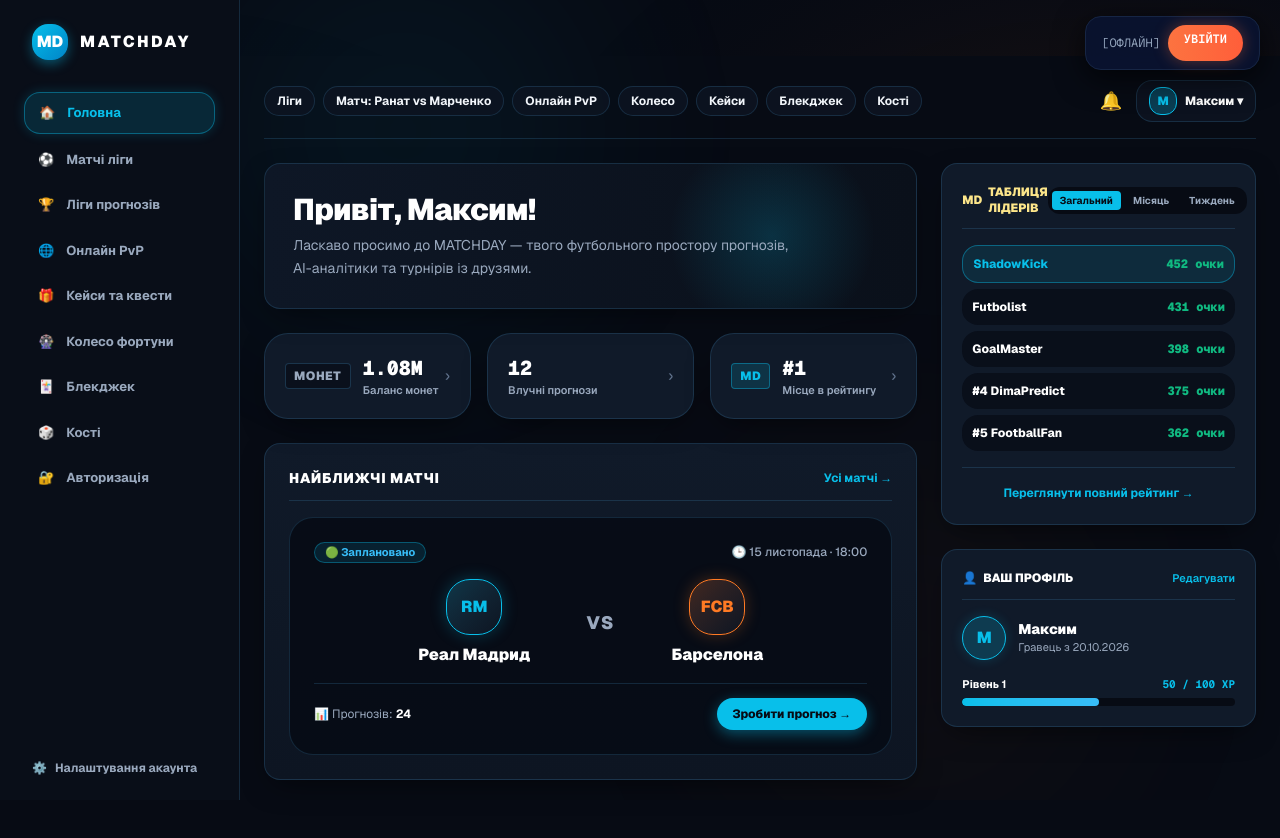
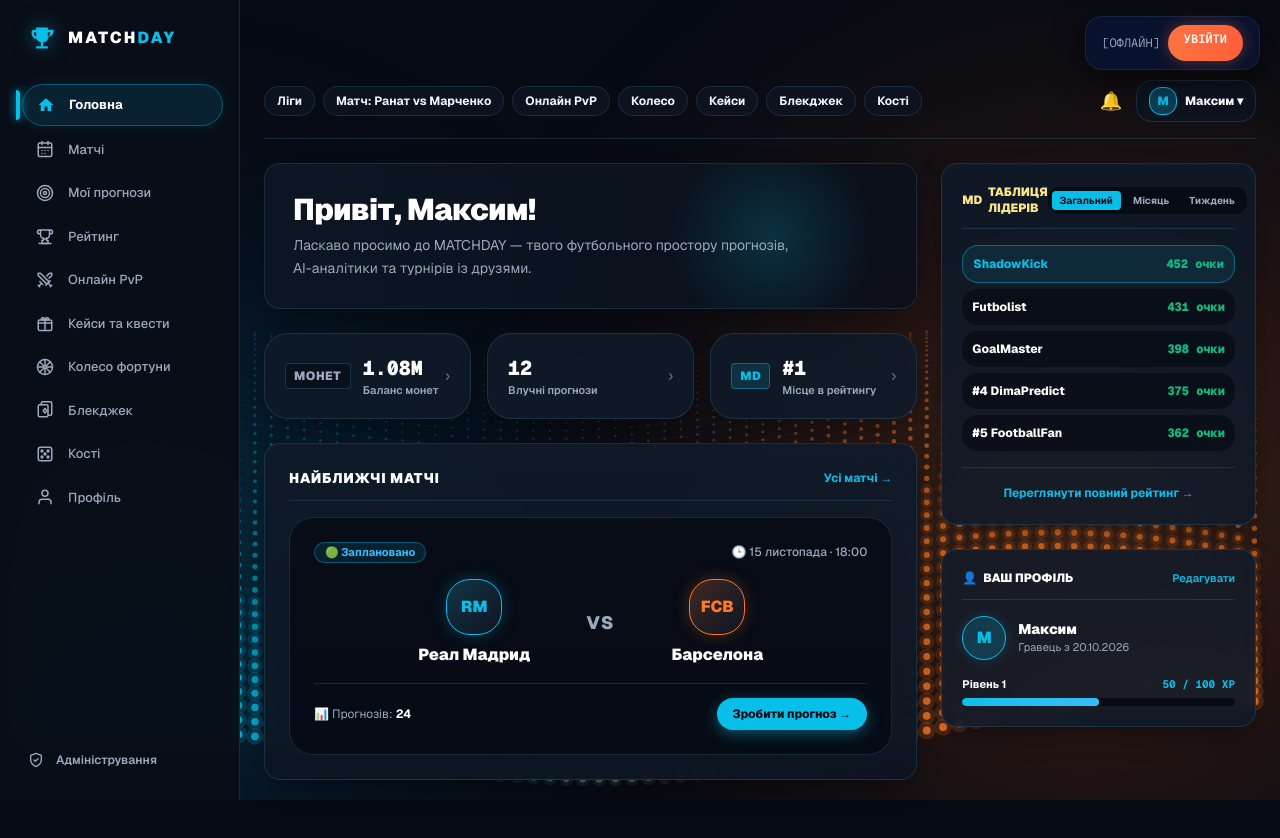
Before and after one commit to AlduinFikriCerkes2248/LLM-PROGEKT, a Next.js app: page /dashboard in a window 1280 px wide. Shown: the top 838 px of the page. Built offline with nearby package versions, Linux system fonts and the light colour scheme; no server answers.

Commit message:
feat(sidebar): replace emojis with uniform clean vector SVG icons and enhance ocean background on dashboard

```diff
--- a/app/dashboard/page.tsx
+++ b/app/dashboard/page.tsx
@@ -124,144 +124,214 @@ export default function DashboardPage() {
   const userInitial = username.charAt(0).toUpperCase() || "M";
 
   return (
-    <div className="relative min-h-screen bg-[#070b14] text-[#f1f5fa] font-sans antialiased overflow-x-hidden selection:bg-[#08bfea]/30 selection:text-[#2cd5fb] flex">
-      {/* 1. ФОНОВЕ СТАДІОННЕ СЯЙВО */}
-      <div className="pointer-events-none fixed inset-0 z-0 overflow-hidden opacity-30">
-        <div className="absolute -top-36 left-[10%] h-[550px] w-[550px] rounded-full bg-[radial-gradient(circle,rgba(8,191,234,0.3)_0%,transparent_70%)] blur-[100px]" />
-        <div className="absolute -bottom-36 right-[5%] h-[600px] w-[600px] rounded-full bg-[radial-gradient(circle,rgba(255,122,36,0.2)_0%,transparent_70%)] blur-[110px]" />
-      </div>
-
-      {/* 2. ЛІВИЙ НАВІГАЦІЙНИЙ САЙДБАР (ТОЧ В ТОЧ ЯК НА СКРІНШОТІ) */}
-      <aside className="w-[240px] h-screen fixed left-0 top-0 bg-[#090e18] border-r border-[rgba(65,140,190,0.22)] p-6 hidden md:flex flex-col justify-between z-30">
+    <div className="relative min-h-screen bg-transparent text-[#f1f5fa] font-sans antialiased overflow-x-hidden selection:bg-[#08bfea]/30 selection:text-[#2cd5fb] flex">
+      {/* 1. ЛІВИЙ НАВІГАЦІЙНИЙ САЙДБАР З ОДНОТИПНИМИ ВЕКТОРНИМИ ІКОНКАМИ (ТОЧ В ТОЧ ЯК НА РЕФЕРЕНСІ) */}
+      <aside className="w-[240px] h-screen fixed left-0 top-0 bg-[#090e18]/95 backdrop-blur-md border-r border-[rgba(65,140,190,0.22)] py-6 px-4 hidden md:flex flex-col justify-between z-30 select-none">
         <div>
-          {/* Бренд */}
-          <Link href="/dashboard" className="flex items-center gap-3 pl-2 mb-8 group">
-            <div className="w-9 h-9 rounded-lg bg-gradient-to-br from-[#08bfea] to-[#0284c7] flex items-center justify-center font-black text-white text-base shadow-[0_4px_12px_rgba(8,191,234,0.4)]">
-              MD
+          {/* Бренд: Трофей + MATCH (білий) + DAY (блакитний) */}
+          <Link href="/dashboard" className="flex items-center gap-3 pl-3 mb-8 group">
+            <div className="text-[#08bfea] drop-shadow-[0_0_10px_rgba(8,191,234,0.5)]">
+              <svg className="w-7 h-7" viewBox="0 0 24 24" fill="currentColor">
+                <path d="M19 5h-2V3H7v2H5c-1.1 0-2 .9-2 2v1c0 2.55 1.92 4.63 4.39 4.94A5.01 5.01 0 0 0 11 15.9V19H7v2h10v-2h-4v-3.1c2.42-.36 4.3-2.31 4.61-4.96C20.08 10.63 22 8.55 22 6V5h-3zm-14 3V7h2v3.82C5.84 10.4 5 9.3 5 8zm14 0c0 1.3-.84 2.4-2 2.82V7h2v1z" />
+              </svg>
             </div>
-            <span className="text-base font-black tracking-[0.16em] text-white uppercase group-hover:text-[#08bfea] transition-colors">
-              MATCHDAY
-            </span>
+            <div className="text-base font-black tracking-[0.14em] uppercase">
+              <span className="text-white">MATCH</span>
+              <span className="text-[#08bfea]">DAY</span>
+            </div>
           </Link>
 
-          {/* Список навігації */}
-          <ul className="flex flex-col gap-1.5 list-none">
-            {/* Головна (Active) */}
-            <li>
+          {/* Список навігації з однотипними SVG іконками */}
+          <ul className="flex flex-col gap-1 list-none p-0 m-0">
+            {/* 1. Головна (Active з лівим індикатором) */}
+            <li className="relative">
+              <div className="absolute left-0 top-1.5 bottom-1.5 w-1 bg-[#08bfea] rounded-r shadow-[0_0_10px_#08bfea]" />
               <Link
                 href="/dashboard"
-                className="flex items-center gap-3 px-3.5 py-2.5 rounded-lg text-[13px] font-bold text-[#08bfea] bg-[rgba(8,191,234,0.15)] border border-[rgba(8,191,234,0.4)] shadow-[0_0_12px_rgba(8,191,234,0.2)] transition-all"
+                className="flex items-center gap-3.5 px-3.5 py-2.5 rounded-xl text-[13px] font-bold text-white bg-[rgba(8,191,234,0.12)] border border-[rgba(8,191,234,0.35)] shadow-[0_0_15px_rgba(8,191,234,0.12)] transition-all ml-1.5"
               >
-                <span>🏠</span>
+                <svg className="w-[18px] h-[18px] text-[#08bfea] shrink-0" viewBox="0 0 24 24" fill="currentColor">
+                  <path d="M10 20v-6h4v6h5v-8h3L12 3 2 12h3v8z" />
+                </svg>
                 <span>Головна</span>
               </Link>
             </li>
 
-            {/* Матчі ліги */}
+            {/* 2. Матчі ліги (Календар) */}
             <li>
               <Link
                 href="/leagues"
-                className="flex items-center gap-3 px-3.5 py-2.5 rounded-lg text-[13px] font-bold text-[#9aa9be] hover:text-white hover:bg-[rgba(13,21,34,0.8)] transition-all"
+                className="group flex items-center gap-3.5 px-3.5 py-2.5 rounded-xl text-[13px] font-medium text-[#9aa9be] hover:text-white hover:bg-[rgba(13,21,34,0.8)] transition-all ml-1.5"
               >
-                <span>⚽</span>
-                <span>Матчі ліги</span>
+                <svg className="w-[18px] h-[18px] text-[#9aa9be] group-hover:text-[#08bfea] transition-colors shrink-0" viewBox="0 0 24 24" fill="none" stroke="currentColor" strokeWidth="2" strokeLinecap="round" strokeLinejoin="round">
+                  <rect x="3" y="4" width="18" height="18" rx="2" ry="2" />
+                  <line x1="16" y1="2" x2="16" y2="6" />
+                  <line x1="8" y1="2" x2="8" y2="6" />
+                  <line x1="3" y1="10" x2="21" y2="10" />
+                  <path d="M8 14h.01M12 14h.01M16 14h.01M8 18h.01M12 18h.01" />
+                </svg>
+                <span>Матчі</span>
               </Link>
             </li>
 
-            {/* Ліги прогнозів */}
+            {/* 3. Мої прогнози (Мішень / Ціль) */}
             <li>
               <Link
                 href="/leagues"
-                className="flex items-center gap-3 px-3.5 py-2.5 rounded-lg text-[13px] font-bold text-[#9aa9be] hover:text-white hover:bg-[rgba(13,21,34,0.8)] transition-all"
+                className="group flex items-center gap-3.5 px-3.5 py-2.5 rounded-xl text-[13px] font-medium text-[#9aa9be] hover:text-white hover:bg-[rgba(13,21,34,0.8)] transition-all ml-1.5"
               >
-                <span>🏆</span>
-                <span>Ліги прогнозів</span>
+                <svg className="w-[18px] h-[18px] text-[#9aa9be] group-hover:text-[#08bfea] transition-colors shrink-0" viewBox="0 0 24 24" fill="none" stroke="currentColor" strokeWidth="2" strokeLinecap="round" strokeLinejoin="round">
+                  <circle cx="12" cy="12" r="10" />
+                  <circle cx="12" cy="12" r="6" />
+                  <circle cx="12" cy="12" r="2" />
+                </svg>
+                <span>Мої прогнози</span>
               </Link>
             </li>
 
-            {/* Онлайн PvP */}
+            {/* 4. Рейтинг / Ліги (Кубок) */}
+            <li>
+              <Link
+                href="/leagues"
+                className="group flex items-center gap-3.5 px-3.5 py-2.5 rounded-xl text-[13px] font-medium text-[#9aa9be] hover:text-white hover:bg-[rgba(13,21,34,0.8)] transition-all ml-1.5"
+              >
+                <svg className="w-[18px] h-[18px] text-[#9aa9be] group-hover:text-[#08bfea] transition-colors shrink-0" viewBox="0 0 24 24" fill="none" stroke="currentColor" strokeWidth="2" strokeLinecap="round" strokeLinejoin="round">
+                  <path d="M6 9H4.5a2.5 2.5 0 0 1 0-5H6" />
+                  <path d="M18 9h1.5a2.5 2.5 0 0 0 0-5H18" />
+                  <path d="M4 22h16" />
+                  <path d="M10 14.66V17c0 .55-.45 1-1 1H8v4h8v-4h-1c-.55 0-1-.45-1-1v-2.34" />
+                  <path d="M6 4h12v6a6 6 0 0 1-12 0V4z" />
+                </svg>
+                <span>Рейтинг</span>
+              </Link>
+            </li>
+
+            {/* 5. Онлайн PvP (Арена / Схрещені шпаги) */}
             <li>
               <Link
                 href="/online"
-                className="flex items-center gap-3 px-3.5 py-2.5 rounded-lg text-[13px] font-bold text-[#9aa9be] hover:text-white hover:bg-[rgba(13,21,34,0.8)] transition-all"
+                className="group flex items-center gap-3.5 px-3.5 py-2.5 rounded-xl text-[13px] font-medium text-[#9aa9be] hover:text-white hover:bg-[rgba(13,21,34,0.8)] transition-all ml-1.5"
               >
-                <span>🌐</span>
+                <svg className="w-[18px] h-[18px] text-[#9aa9be] group-hover:text-[#08bfea] transition-colors shrink-0" viewBox="0 0 24 24" fill="none" stroke="currentColor" strokeWidth="2" strokeLinecap="round" strokeLinejoin="round">
+                  <polyline points="14.5 17.5 3 6 3 3 6 3 17.5 14.5" />
+                  <line x1="13" y1="19" x2="19" y2="13" />
+                  <line x1="16" y1="16" x2="20" y2="20" />
+                  <line x1="19" y1="21" x2="21" y2="19" />
+                  <polyline points="14.5 6.5 18 3 21 3 21 6 17.5 9.5" />
+                  <line x1="5" y1="14" x2="9" y2="18" />
+                  <line x1="7" y1="17" x2="4" y2="20" />
+                  <line x1="3" y1="19" x2="5" y2="21" />
+                </svg>
                 <span>Онлайн PvP</span>
               </Link>
             </li>
 
-            {/* Кейси та квести */}
+            {/* 6. Кейси (Скриня / Подарунок) */}
             <li>
               <Link
                 href="/cases"
-                className="flex items-center gap-3 px-3.5 py-2.5 rounded-lg text-[13px] font-bold text-[#9aa9be] hover:text-white hover:bg-[rgba(13,21,34,0.8)] transition-all"
+                className="group flex items-center gap-3.5 px-3.5 py-2.5 rounded-xl text-[13px] font-medium text-[#9aa9be] hover:text-white hover:bg-[rgba(13,21,34,0.8)] transition-all ml-1.5"
               >
-                <span>🎁</span>
+                <svg className="w-[18px] h-[18px] text-[#9aa9be] group-hover:text-[#08bfea] transition-colors shrink-0" viewBox="0 0 24 24" fill="none" stroke="currentColor" strokeWidth="2" strokeLinecap="round" strokeLinejoin="round">
+                  <rect x="3" y="8" width="18" height="14" rx="2" />
+                  <path d="M12 8v14" />
+                  <path d="M3 12h18" />
+                  <path d="M12 8a3 3 0 0 0-3-3c-1.5 0-2 .8-2 1.5S7.5 8 12 8z" />
+                  <path d="M12 8a3 3 0 0 1 3-3c1.5 0 2 .8 2 1.5S16.5 8 12 8z" />
+                </svg>
                 <span>Кейси та квести</span>
               </Link>
             </li>
 
-            {/* Колесо фортуни */}
+            {/* 7. Колесо фортуни (Колесо) */}
             <li>
               <Link
                 href="/wheel"
-                className="flex items-center gap-3 px-3.5 py-2.5 rounded-lg text-[13px] font-bold text-[#9aa9be] hover:text-white hover:bg-[rgba(13,21,34,0.8)] transition-all"
+                className="group flex items-center gap-3.5 px-3.5 py-2.5 rounded-xl text-[13px] font-medium text-[#9aa9be] hover:text-white hover:bg-[rgba(13,21,34,0.8)] transition-all ml-1.5"
               >
-                <span>🎡</span>
+                <svg className="w-[18px] h-[18px] text-[#9aa9be] group-hover:text-[#08bfea] transition-colors shrink-0" viewBox="0 0 24 24" fill="none" stroke="currentColor" strokeWidth="2" strokeLinecap="round" strokeLinejoin="round">
+                  <circle cx="12" cy="12" r="10" />
+                  <circle cx="12" cy="12" r="2" />
+                  <line x1="12" y1="2" x2="12" y2="10" />
+                  <line x1="12" y1="14" x2="12" y2="22" />
+                  <line x1="2" y1="12" x2="10" y2="12" />
+                  <line x1="14" y1="12" x2="22" y2="12" />
+                  <line x1="4.93" y1="4.93" x2="10.59" y2="10.59" />
+                  <line x1="13.41" y1="13.41" x2="19.07" y2="19.07" />
+                  <line x1="4.93" y1="19.07" x2="10.59" y2="13.41" />
+                  <line x1="13.41" y1="10.59" x2="19.07" y2="4.93" />
+                </svg>
                 <span>Колесо фортуни</span>
               </Link>
             </li>
 
-            {/* Блекджек */}
+            {/* 8. Блекджек (Карти) */}
             <li>
               <Link
                 href="/blackjack"
-                className="flex items-center gap-3 px-3.5 py-2.5 rounded-lg text-[13px] font-bold text-[#9aa9be] hover:text-white hover:bg-[rgba(13,21,34,0.8)] transition-all"
+                className="group flex items-center gap-3.5 px-3.5 py-2.5 rounded-xl text-[13px] font-medium text-[#9aa9be] hover:text-white hover:bg-[rgba(13,21,34,0.8)] transition-all ml-1.5"
               >
-                <span>🃏</span>
+                <svg className="w-[18px] h-[18px] text-[#9aa9be] group-hover:text-[#08bfea] transition-colors shrink-0" viewBox="0 0 24 24" fill="none" stroke="currentColor" strokeWidth="2" strokeLinecap="round" strokeLinejoin="round">
+                  <rect x="3" y="5" width="13" height="16" rx="2" />
+                  <path d="M7 5V3a2 2 0 0 1 2-2h10a2 2 0 0 1 2 2v14a2 2 0 0 1-2 2h-2" />
+                  <path d="M9.5 13l2.5-3 2.5 3-2.5 3z" />
+                </svg>
                 <span>Блекджек</span>
               </Link>
             </li>
 
-            {/* Кості */}
+            {/* 9. Кості (Кубик 3D) */}
             <li>
               <Link
                 href="/dice"
-                className="flex items-center gap-3 px-3.5 py-2.5 rounded-lg text-[13px] font-bold text-[#9aa9be] hover:text-white hover:bg-[rgba(13,21,34,0.8)] transition-all"
+                className="group flex items-center gap-3.5 px-3.5 py-2.5 rounded-xl text-[13px] font-medium text-[#9aa9be] hover:text-white hover:bg-[rgba(13,21,34,0.8)] transition-all ml-1.5"
               >
-                <span>🎲</span>
+                <svg className="w-[18px] h-[18px] text-[#9aa9be] group-hover:text-[#08bfea] transition-colors shrink-0" viewBox="0 0 24 24" fill="none" stroke="currentColor" strokeWidth="2" strokeLinecap="round" strokeLinejoin="round">
+                  <rect x="3" y="3" width="18" height="18" rx="3" />
+                  <circle cx="8" cy="8" r="1.2" fill="currentColor" />
+                  <circle cx="16" cy="8" r="1.2" fill="currentColor" />
+                  <circle cx="12" cy="12" r="1.2" fill="currentColor" />
+                  <circle cx="8" cy="16" r="1.2" fill="currentColor" />
+                  <circle cx="16" cy="16" r="1.2" fill="currentColor" />
+                </svg>
                 <span>Кості</span>
               </Link>
             </li>
 
-            {/* Авторизація */}
+            {/* 10. Профіль / Авторизація (Людина) */}
             <li>
               <Link
                 href="/login"
-                className="flex items-center gap-3 px-3.5 py-2.5 rounded-lg text-[13px] font-bold text-[#9aa9be] hover:text-white hover:bg-[rgba(13,21,34,0.8)] transition-all"
+                className="group flex items-center gap-3.5 px-3.5 py-2.5 rounded-xl text-[13px] font-medium text-[#9aa9be] hover:text-white hover:bg-[rgba(13,21,34,0.8)] transition-all ml-1.5"
               >
-                <span>🔐</span>
-                <span>Авторизація</span>
+                <svg className="w-[18px] h-[18px] text-[#9aa9be] group-hover:text-[#08bfea] transition-colors shrink-0" viewBox="0 0 24 24" fill="none" stroke="currentColor" strokeWidth="2" strokeLinecap="round" strokeLinejoin="round">
+                  <path d="M20 21v-2a4 4 0 0 0-4-4H8a4 4 0 0 0-4 4v2" />
+                  <circle cx="12" cy="7" r="4" />
+                </svg>
+                <span>Профіль</span>
               </Link>
             </li>
           </ul>
         </div>
 
-        {/* Налаштування акаунта внизу сайдбару */}
+        {/* Налаштування акаунта внизу (Щит / Шестерня) */}
         <div>
           <Link
             href="/login"
-            className="flex items-center gap-2 pl-2 text-xs font-bold text-[#9aa9be] hover:text-white transition-colors"
+            className="group flex items-center gap-3 px-3 py-2 text-xs font-semibold text-[#9aa9be] hover:text-white hover:bg-[rgba(13,21,34,0.6)] rounded-xl transition-all"
           >
-            <span>⚙️</span>
-            <span>Налаштування акаунта</span>
+            <svg className="w-[16px] h-[16px] text-[#9aa9be] group-hover:text-[#08bfea] transition-colors shrink-0" viewBox="0 0 24 24" fill="none" stroke="currentColor" strokeWidth="2" strokeLinecap="round" strokeLinejoin="round">
+              <path d="M12 22s8-4 8-10V5l-8-3-8 3v7c0 6 8 10 8 10z" />
+              <polyline points="9 12 11 14 15 10" />
+            </svg>
+            <span>Адміністрування</span>
           </Link>
         </div>
       </aside>
 
-      {/* 3. ГОЛОВНИЙ ВМІСТ (MAIN WRAPPER, ЗМІЩЕНИЙ НА 240px ВПРАВО) */}
+      {/* 2. ГОЛОВНИЙ ВМІСТ (MAIN WRAPPER, ЗМІЩЕНИЙ НА 240px ВПРАВО) */}
       <main className="md:ml-[240px] flex-1 px-6 py-6 pb-16 relative z-10 max-w-[1350px] w-full">
-        {/* ВЕРХНЯ ШВИДКА НАВІГАЦІЯ (ТОЧ В ТОЧ ЗІ СКРІНШОТА) */}
+        {/* ВЕРХНЯ ШВИДКА НАВІГАЦІЯ */}
         <header className="flex flex-wrap items-center justify-between gap-4 border-b border-[rgba(65,140,190,0.22)] pb-4 mb-6">
           <div className="flex items-center gap-2 flex-wrap">
             <Link
@@ -333,7 +403,7 @@ export default function DashboardPage() {
           {/* ========================================================= */}
           <div className="lg:col-span-8 space-y-6">
             {/* 1. ПРИВІТАЛЬНИЙ БАНЕР */}
-            <section className="bg-gradient-to-r from-[#0e1726] to-[#0a101a] border border-[rgba(65,140,190,0.22)] rounded-2xl p-7 relative overflow-hidden shadow-[0_10px_30px_-10px_rgba(0,0,0,0.6)]">
+            <section className="bg-gradient-to-r from-[#0e1726]/90 to-[#0a101a]/90 backdrop-blur-md border border-[rgba(65,140,190,0.22)] rounded-2xl p-7 relative overflow-hidden shadow-[0_10px_30px_-10px_rgba(0,0,0,0.6)]">
               <div className="absolute right-4 top-0 bottom-0 w-64 bg-[radial-gradient(circle_at_center,rgba(8,191,234,0.18)_0%,transparent_70%)] pointer-events-none" />
               <div className="relative z-10">
                 <h1 className="text-2xl sm:text-3xl font-black text-white tracking-tight mb-1.5">
@@ -350,7 +420,7 @@ export default function DashboardPage() {
               {/* Картка 1: Баланс */}
               <Link
                 href="/cases"
-                className="bg-[#101a29] border border-[rgba(65,140,190,0.22)] hover:border-[#08bfea]/50 rounded-xl p-4 sm:p-5 flex items-center justify-between transition-all duration-200 hover:-translate-y-0.5 group shadow-[0_10px_30px_-10px_rgba(0,0,0,0.6)]"
+                className="bg-[#101a29]/90 backdrop-blur-md border border-[rgba(65,140,190,0.22)] hover:border-[#08bfea]/50 rounded-xl p-4 sm:p-5 flex items-center justify-between transition-all duration-200 hover:-translate-y-0.5 group shadow-[0_10px_30px_-10px_rgba(0,0,0,0.6)]"
               >
                 <div className="flex items-center gap-3">
                   <span className="text-xs font-black uppercase tracking-wider text-[#9aa9be] border border-[rgba(65,140,190,0.3)] bg-[rgba(7,11,20,0.6)] px-2 py-1 rounded">
@@ -373,7 +443,7 @@ export default function DashboardPage() {
               {/* Картка 2: Влучні прогнози */}
               <Link
                 href="/leagues"
-                className="bg-[#101a29] border border-[rgba(65,140,190,0.22)] hover:border-[#08bfea]/50 rounded-xl p-4 sm:p-5 flex items-center justify-between transition-all duration-200 hover:-translate-y-0.5 group shadow-[0_10px_30px_-10px_rgba(0,0,0,0.6)]"
+                className="bg-[#101a29]/90 backdrop-blur-md border border-[rgba(65,140,190,0.22)] hover:border-[#08bfea]/50 rounded-xl p-4 sm:p-5 flex items-center justify-between transition-all duration-200 hover:-translate-y-0.5 group shadow-[0_10px_30px_-10px_rgba(0,0,0,0.6)]"
               >
                 <div className="flex items-center gap-3">
                   <div>
@@ -393,7 +463,7 @@ export default function DashboardPage() {
               {/* Картка 3: Місце в рейтингу */}
               <Link
                 href="/leagues"
-                className="bg-[#101a29] border border-[rgba(65,140,190,0.22)] hover:border-[#08bfea]/50 rounded-xl p-4 sm:p-5 flex items-center justify-between transition-all duration-200 hover:-translate-y-0.5 group shadow-[0_10px_30px_-10px_rgba(0,0,0,0.6)]"
+                className="bg-[#101a29]/90 backdrop-blur-md border border-[rgba(65,140,190,0.22)] hover:border-[#08bfea]/50 rounded-xl p-4 sm:p-5 flex items-center justify-between transition-all duration-200 hover:-translate-y-0.5 group shadow-[0_10px_30px_-10px_rgba(0,0,0,0.6)]"
               >
                 <div className="flex items-center gap-3">
                   <span className="text-xs font-black uppercase tracking-wider text-[#08bfea] border border-[rgba(8,191,234,0.4)] bg-[rgba(8,191,234,0.15)] px-2 py-1 rounded">
@@ -415,7 +485,7 @@ export default function DashboardPage() {
             </div>
 
             {/* 3. НАЙБЛИЖЧІ МАТЧІ (РЕАЛ МАДРИД VS БАРСЕЛОНА) */}
-            <section className="bg-gradient-to-b from-[#101a29] to-[#0d1522] border border-[rgba(65,140,190,0.22)] rounded-2xl p-6 shadow-[0_10px_30px_-10px_rgba(0,0,0,0.6)]">
+            <section className="bg-gradient-to-b from-[#101a29]/95 to-[#0d1522]/95 backdrop-blur-md border border-[rgba(65,140,190,0.22)] rounded-2xl p-6 shadow-[0_10px_30px_-10px_rgba(0,0,0,0.6)]">
               <div className="flex items-center justify-between mb-4 border-b border-[rgba(65,140,190,0.22)] pb-3">
                 <h2 className="text-sm font-black uppercase tracking-wider text-white flex items-center gap-2">
                   НАЙБЛИЖЧІ МАТЧІ
@@ -490,7 +560,7 @@ export default function DashboardPage() {
           {/* ========================================================= */}
           <div className="lg:col-span-4 space-y-6">
             {/* Віджет: ТАБЛИЦЯ ЛІДЕРІВ */}
-            <div className="bg-[#101a29] border border-[rgba(65,140,190,0.22)] rounded-2xl p-5 shadow-[0_10px_30px_-10px_rgba(0,0,0,0.6)]">
+            <div className="bg-[#101a29]/90 backdrop-blur-md border border-[rgba(65,140,190,0.22)] rounded-2xl p-5 shadow-[0_10px_30px_-10px_rgba(0,0,0,0.6)]">
               <div className="flex items-center justify-between mb-4 border-b border-[rgba(65,140,190,0.22)] pb-3">
                 <h3 className="text-xs font-black uppercase text-[#fde68a] flex items-center gap-1.5">
                   <span>MD</span> ТАБЛИЦЯ ЛІДЕРІВ
@@ -571,7 +641,7 @@ export default function DashboardPage() {
             </div>
 
             {/* Віджет: ВАШ ПРОФІЛЬ */}
-            <div className="bg-[#101a29] border border-[rgba(65,140,190,0.22)] rounded-2xl p-5 shadow-[0_10px_30px_-10px_rgba(0,0,0,0.6)]">
+            <div className="bg-[#101a29]/90 backdrop-blur-md border border-[rgba(65,140,190,0.22)] rounded-2xl p-5 shadow-[0_10px_30px_-10px_rgba(0,0,0,0.6)]">
               <div className="flex items-center justify-between mb-4 border-b border-[rgba(65,140,190,0.22)] pb-3">
                 <h3 className="text-xs font-black uppercase text-white flex items-center gap-1.5">
                   <span className="text-purple-400">👤</span> ВАШ ПРОФІЛЬ
```
